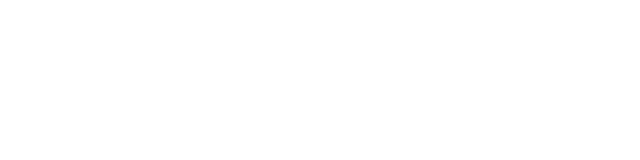
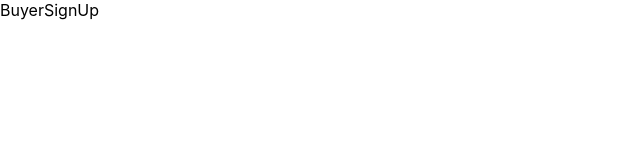
Before and after one commit to BakhshiMoeez/FYP-frontend-GlobeRambler, a React (Create React App) app: page /buyerSignUp in a window 1280 px wide. Before the commit this address had no page. Shown: the top 160 px of the page, without its empty margins (0-640 px from the left). Built offline with nearby package versions, Linux system fonts and the light colour scheme.

Commit message:
Adding structure for Login Sign Up Pages

```diff
--- a/src/App.js
+++ b/src/App.js
@@ -1,5 +1,11 @@
 import Aboutus from "./components/Aboutus/Aboutus";
 import BuyingDashboard from "./components/BuyingDashboard/BuyingDashboard";
+import MainLoginPage from "./components/LoginSignUpPages/MainPage/MainLoginPage";
+import BuyerSignUp from "./components/LoginSignUpPages/BuyerPage/SignUp/BuyerSignUp";
+import BuyerLogin from "./components/LoginSignUpPages/BuyerPage/Login/BuyerLogin";
+import SellerSignUp from "./components/LoginSignUpPages/SellerPage/SignUp/SellerSignUp";
+import SellerLogin from "./components/LoginSignUpPages/SellerPage/Login/SellerLogin";
+
 import "./App.css";
 import { BrowserRouter, Route, Routes } from "react-router-dom";
 
@@ -7,6 +13,11 @@ function App() {
   return (
     <BrowserRouter>
       <Routes>
+        <Route path="/" element={<MainLoginPage />} />
+        <Route path="/buyerSignUp" element={<BuyerSignUp />} />
+        <Route path="/buyerLogin" element={<BuyerLogin />} />
+        <Route path="/sellerSignUp" element={<SellerSignUp />} />
+        <Route path="/sellerLogin" element={<SellerLogin />} />
         <Route path="/buyingDashboard" element={<BuyingDashboard />} />
         <Route path="/aboutus" element={<Aboutus />} />
       </Routes>
--- a/src/components/CardSection/CardSection.jsx
+++ b/src/components/CardSection/CardSection.jsx
@@ -1,5 +1,4 @@
 import './CardSection.css';
-import { EditOutlined, EllipsisOutlined, SettingOutlined } from '@ant-design/icons';
 import { Avatar, Card } from 'antd';
 const { Meta } = Card;
 
@@ -86,6 +85,7 @@ export default function CardSection() {
                             </Card>
                         ))
                     }
+
                 </div>
             </div>
         </div>
--- /dev/null
+++ b/src/components/LoginSignUpPages/BuyerPage/Login/BuyerLogin.css
@@ -0,0 +1,3 @@
+*{
+    box-sizing: border-box;
+}
--- /dev/null
+++ b/src/components/LoginSignUpPages/BuyerPage/Login/BuyerLogin.jsx
@@ -0,0 +1,8 @@
+import React from 'react';
+import './BuyerLogin.css';
+
+export default function BuyerLogin() {
+  return (
+    <div>BuyerLogin</div>
+  )
+}
--- /dev/null
+++ b/src/components/LoginSignUpPages/BuyerPage/SignUp/BuyerSignUp.css
@@ -0,0 +1,3 @@
+*{
+    box-sizing: border-box;
+}
--- /dev/null
+++ b/src/components/LoginSignUpPages/BuyerPage/SignUp/BuyerSignUp.jsx
@@ -0,0 +1,8 @@
+import React from 'react';
+import './BuyerSignUp.css';
+
+export default function BuyerSignUp() {
+  return (
+    <div>BuyerSignUp</div>
+  )
+}
--- /dev/null
+++ b/src/components/LoginSignUpPages/MainPage/MainLoginPage.css
@@ -0,0 +1,3 @@
+*{
+    box-sizing: border-box;
+}
--- /dev/null
+++ b/src/components/LoginSignUpPages/MainPage/MainLoginPage.jsx
@@ -0,0 +1,11 @@
+import React from 'react';
+import './MainLoginPage.css';
+
+export default function MainLoginPage() {
+  return (
+    <>
+    <div>MainLoginPage</div>
+    </>
+
+  )
+}
--- /dev/null
+++ b/src/components/LoginSignUpPages/SellerPage/Login/SellerLogin.css
@@ -0,0 +1,3 @@
+*{
+    box-sizing: border-box;
+}
--- /dev/null
+++ b/src/components/LoginSignUpPages/SellerPage/Login/SellerLogin.jsx
@@ -0,0 +1,8 @@
+import React from 'react';
+import './SellerLogin.css';
+
+export default function SellerLogin() {
+  return (
+    <div>SellerLogin</div>
+  )
+}
--- /dev/null
+++ b/src/components/LoginSignUpPages/SellerPage/SignUp/SellerSignUp.css
@@ -0,0 +1,3 @@
+*{
+    box-sizing: border-box;
+}
--- /dev/null
+++ b/src/components/LoginSignUpPages/SellerPage/SignUp/SellerSignUp.jsx
@@ -0,0 +1,8 @@
+import React from 'react';
+import './SellerSignUp.css';
+
+export default function SellerLogin() {
+  return (
+    <div>SellerLogin</div>
+  )
+}
```
